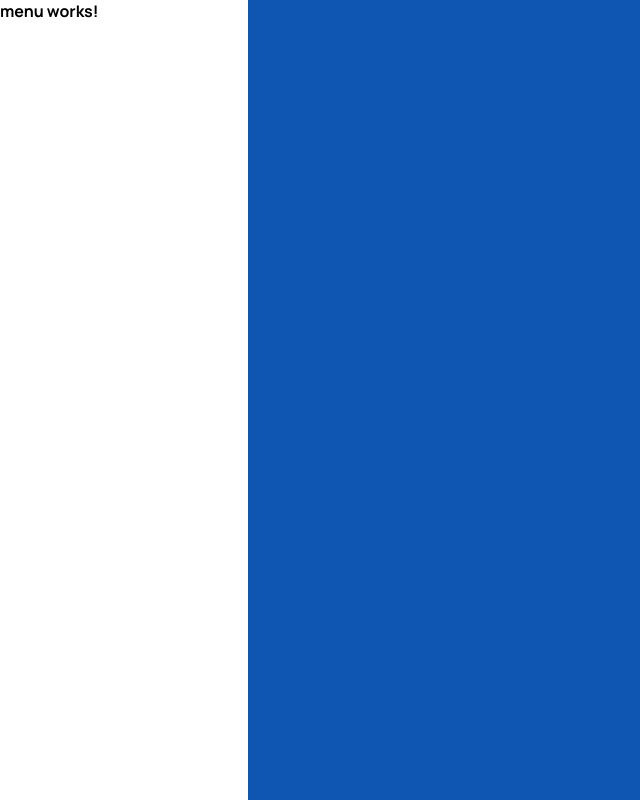
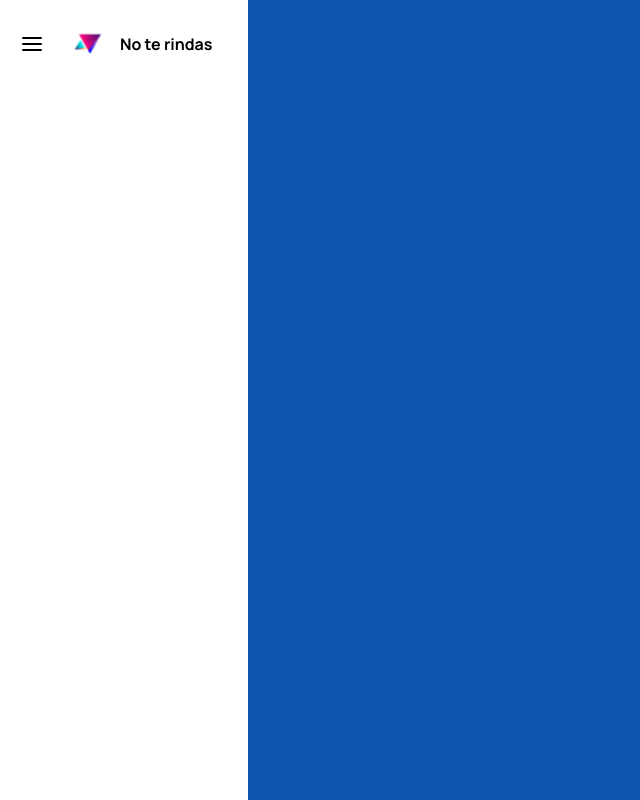
Before and after one commit to OscarAguilarL/sidebar, a React (Create React App) app: page / in a window 1280 px wide. Shown: the whole page, without its empty margins (0-640 px from the left). Built offline with nearby package versions, Linux system fonts and the light colour scheme.

Commit message:
Menu component

```diff
--- a/src/components/Menu/Menu.css
+++ b/src/components/Menu/Menu.css
@@ -0,0 +1,36 @@
+.Menu {
+  display: flex;
+  gap: 1rem;
+  justify-content: flex-start;
+  flex-wrap: nowrap;
+  padding-inline-start: 0.5rem;
+}
+
+.menu-hamburguer {
+  background: none;
+  border: none;
+  font-size: 2rem;
+  border-radius: 1rem;
+  transition: background 0.5s ease;
+  vertical-align: middle;
+  cursor: pointer;
+  display: flex;
+  justify-content: center;
+  align-items: center;
+}
+
+.menu-logo {
+  display: flex;
+  align-items: center;
+  gap: 1rem;
+}
+
+.title {
+  font: var(--subtitle1);
+  overflow: hidden;
+  max-block-size: 24px;
+}
+
+.menu-hamburguer:hover {
+  background: var(--blueBg);
+}
--- a/src/components/Menu/Menu.js
+++ b/src/components/Menu/Menu.js
@@ -1,6 +1,23 @@
 import React from 'react';
 import './Menu.css';
+import logo from '../../assets/img/logo.png';
+import menu from '../../assets/img/menu.svg';
 
-export const Menu = () => {
-  return <div>menu works!</div>;
+export const Menu = ({ setIsOpen, isOpen }) => {
+  const handleClick = () => {
+    setIsOpen(!isOpen);
+  };
+
+  return (
+    <div className={`Menu ${isOpen && 'is-open'}`}>
+      <button className="menu-hamburguer" onClick={handleClick}>
+        <img src={menu} alt="" />
+      </button>
+
+      <div className="menu-logo">
+        <img src={logo} alt="" width="32" height="32" />
+        <h2 className="title">No te rindas</h2>
+      </div>
+    </div>
+  );
 };
--- a/src/components/Sidebar/Sidebar.css
+++ b/src/components/Sidebar/Sidebar.css
@@ -4,6 +4,7 @@
   background-color: var(--white);
   transition: width .7s ease-in;
   padding-inline-end: 8px;
+  padding-block-start: 1.25rem;
   overflow: hidden;
 }
 
--- a/src/components/Sidebar/Sidebar.js
+++ b/src/components/Sidebar/Sidebar.js
@@ -1,12 +1,14 @@
-import React from 'react';
+import React, { useState } from 'react';
 import { Menu } from '../Menu/Menu';
 
 import './Sidebar.css';
 
 export const Sidebar = () => {
+  const [isOpen, setIsOpen] = useState(true);
+
   return (
-    <div className="Sidebar is-open">
-      <Menu />
+    <div className={`Sidebar ${isOpen && 'is-open'}`}>
+      <Menu setIsOpen={setIsOpen} isOpen={isOpen} />
     </div>
   );
 };
--- a/src/index.css
+++ b/src/index.css
@@ -6,6 +6,7 @@
   --grey-bg: #fbfbfb;
   --grey: #787878;
   --white: #ffffff;
+  --blueBg: #c5dcfa;
   --baseFont: 'Manrope', sans-serif;
   --subtitle1: normal 700 1rem/1.5rem var(--baseFont);
   --overline: normal 800 0.625rem/1rem var(--baseFont);
```
Also changed, not shown: src/assets/img/logo.png (added), src/assets/img/menu.svg (added).
